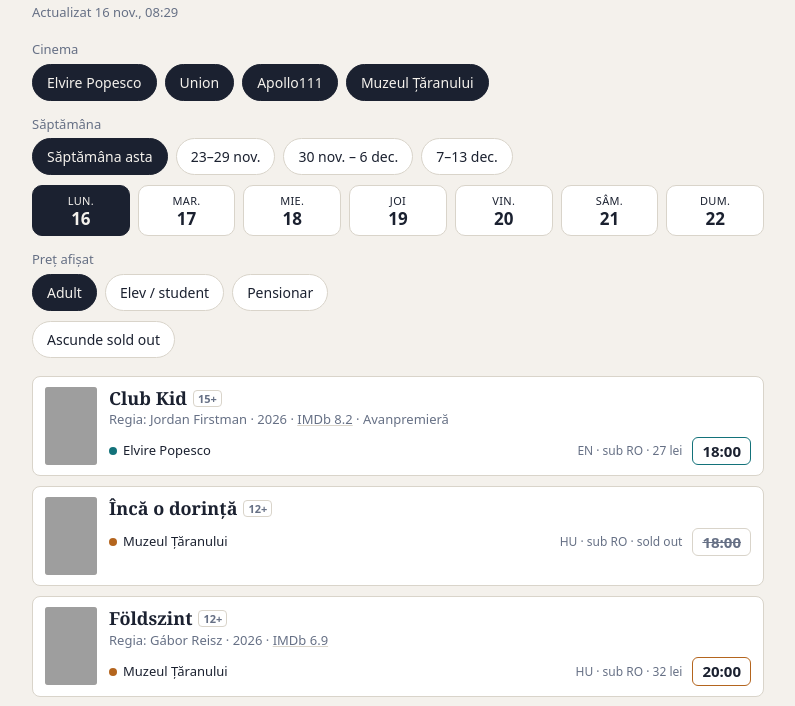
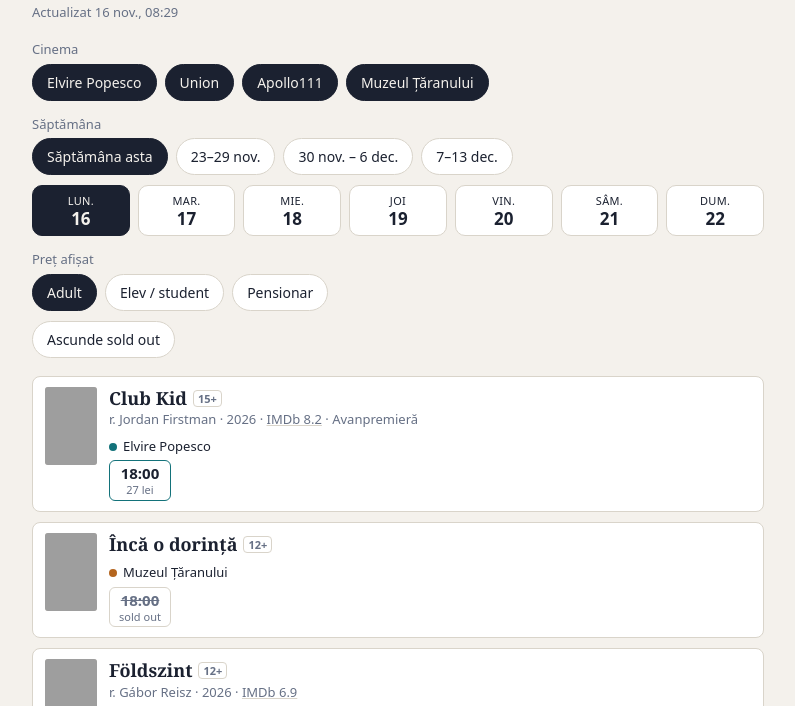
Before and after one commit to teodorgm/clap-program-cinema, a plain HTML site: page docs/index.html in a window 1280 px wide. Shown: the part 85-791 px from the top of the page, without its empty margins (242-1037 px from the left). Drawn offline with Linux system fonts and the light colour scheme; grey boxes are pictures that could not be loaded.

Commit message:
Refactor HTML structure and styles for clarity

```diff
--- a/docs/index.html
+++ b/docs/index.html
@@ -33,16 +33,18 @@ button.chip:focus-visible,a:focus-visible{outline:2px solid var(--ac);outline-of
 .meta{color:var(--mu);font-size:13px;margin:2px 0 0;line-height:1.35}
 .meta a{color:inherit;text-decoration:underline;text-decoration-color:var(--ln)}
 .bd{display:inline-block;border:1px solid var(--ln);border-radius:4px;font:600 11px/1 system-ui,sans-serif;padding:2px 4px;margin-left:6px;vertical-align:2px;color:var(--mu)}
-.r{display:grid;grid-template-columns:130px 1fr auto;gap:4px 10px;align-items:center;margin-top:8px}
-.cn{font-size:13px;display:flex;align-items:center;gap:6px;min-width:0}
+.blk{margin-top:8px}
+.cn{font-size:13px;display:flex;align-items:center;gap:6px;flex-wrap:wrap}
 .cn i{flex:none;width:8px;height:8px;border-radius:50%;background:var(--cc)}
-.tm{display:flex;flex-wrap:wrap;gap:6px}
-.x{font-size:12px;color:var(--mu);text-align:right}
-.t{padding:2px 9px;border:1.5px solid var(--cc);border-radius:6px;color:var(--tx);text-decoration:none;font-weight:700;font-size:15px;font-variant-numeric:tabular-nums}
+.cn em{font-style:normal;color:var(--mu);font-size:12px}
+.tm{display:flex;flex-wrap:wrap;gap:6px;margin-top:4px}
+.t{display:inline-flex;flex-direction:column;align-items:center;min-width:62px;padding:3px 8px;border:1.5px solid var(--cc);border-radius:6px;color:var(--tx);text-decoration:none;font-weight:700;font-size:15px;line-height:1.25;font-variant-numeric:tabular-nums}
+.t small{font-weight:400;font-size:11px;color:var(--mu)}
 a.t:hover{background:var(--cc);color:#fff}
-.t.so{border-color:var(--ln);color:var(--mu);text-decoration:line-through}
+a.t:hover small{color:inherit}
+.t.so{border-color:var(--ln);color:var(--mu)}
+.t.so b{text-decoration:line-through}
 .t.past{opacity:.4}
-@media (max-width:560px){.r{grid-template-columns:1fr auto}.tm{grid-column:1/-1;order:3}}
 .empty{padding:28px 8px;color:var(--mu);text-align:center}
 .note{font-size:13px;color:var(--mu);border-top:1px solid var(--ln);margin-top:28px;padding-top:14px}
 .note p{margin:0 0 8px}
@@ -96,6 +98,12 @@ function price(s){
   if(b[t]!=null)return b[t]+" lei †";
   if(p.adult!=null)return p.adult+" lei*";
   return "";
+}
+function tags(s,F){
+  var t=[],a=s.audio||[],sub=(s.subs||[]).filter(function(x){return x!=="RO"});
+  if(a.length&&a.every(function(x){return x==="RO"})&&F.orig_lang&&F.orig_lang!=="ro")t.push("dublat");
+  if(sub.length)t.push("sub "+sub.join("/"));
+  return t.join(" · ");
 }
 function visible(s){return S.cin[s.cinema]&&!(S.sold&&s.status==="sold_out")}
 function count(d){var n=0;D.screenings.forEach(function(s){if(s.date===d&&visible(s))n++});return n}
@@ -165,7 +173,7 @@ function list(){
     if(F.original_title&&nz(F.original_title)!==nz(F.title))info.appendChild(el("p","orig",nice(F.original_title)));
     var meta=el("p","meta"),parts=[];
     function add(x){parts.push(x)}
-    if(F.directors&&F.directors.length)add(document.createTextNode("Regia: "+F.directors.join(", ")));
+    if(F.directors&&F.directors.length)add(document.createTextNode("r. "+F.directors.join(", ")));
     if(F.year)add(document.createTextNode(F.year));
     if(F.imdb_rating){var a1=el("a","","IMDb "+F.imdb_rating.toFixed(1));a1.href="https://www.imdb.com/title/"+F.imdb_id+"/";a1.target="_blank";a1.rel="noopener";add(a1)}
     if(F.lb_rating){var a2=el("a","","Letterboxd "+F.lb_rating.toFixed(1));a2.href="https://letterboxd.com/tmdb/"+F.tmdb_id+"/";a2.target="_blank";a2.rel="noopener";add(a2)}
@@ -174,23 +182,24 @@ function list(){
     if(parts.length)info.appendChild(meta);
     var rows={},ro=[];
     rs.forEach(function(s){
-      var x=[s.audio.join("/"),s.subs.length?"sub "+s.subs.join("/"):""].filter(Boolean).join(" · ");
-      var pr=price(s),key=s.cinema+"|"+x+"|"+pr;
-      if(!rows[key]){rows[key]={c:s.cinema,x:x,pr:pr,s:[]};ro.push(key)}rows[key].s.push(s);
+      var tg=tags(s,F),key=s.cinema+"|"+tg;
+      if(!rows[key]){rows[key]={c:s.cinema,tg:tg,s:[]};ro.push(key)}rows[key].s.push(s);
     });
     ro.forEach(function(key){
-      var R=rows[key],ci=D.cinemas[R.c],row=el("div","r"),cn=el("span","cn"),tm=el("span","tm");
-      row.style.setProperty("--cc",ci.color);
-      cn.appendChild(el("i"));cn.appendChild(el("span","",ci.name));row.appendChild(cn);
+      var R=rows[key],ci=D.cinemas[R.c],blk=el("div","blk"),cn=el("div","cn"),tm=el("div","tm");
+      blk.style.setProperty("--cc",ci.color);
+      cn.appendChild(el("i"));cn.appendChild(el("span","",ci.name));
+      if(R.tg)cn.appendChild(el("em","",R.tg));
+      blk.appendChild(cn);
       R.s.forEach(function(s){
         var so=s.status==="sold_out",a=so?el("span","t so"):el("a","t");
         if(!so){a.href=s.url;a.target="_blank";a.rel="noopener"}
         if(isToday&&s.time<now)a.className+=" past";
-        a.textContent=s.time;if(so)a.title="sold out";tm.appendChild(a);
+        a.appendChild(el("b","",s.time));
+        a.appendChild(el("small","",so?"sold out":price(s)));
+        tm.appendChild(a);
       });
-      var sold=R.s.every(function(s){return s.status==="sold_out"});
-      row.appendChild(el("span","x",[R.x,sold?"sold out":R.pr].filter(Boolean).join(" · ")));
-      row.appendChild(tm);info.appendChild(row);
+      blk.appendChild(tm);info.appendChild(blk);
     });
     f.appendChild(info);out.appendChild(f);
   });
```
